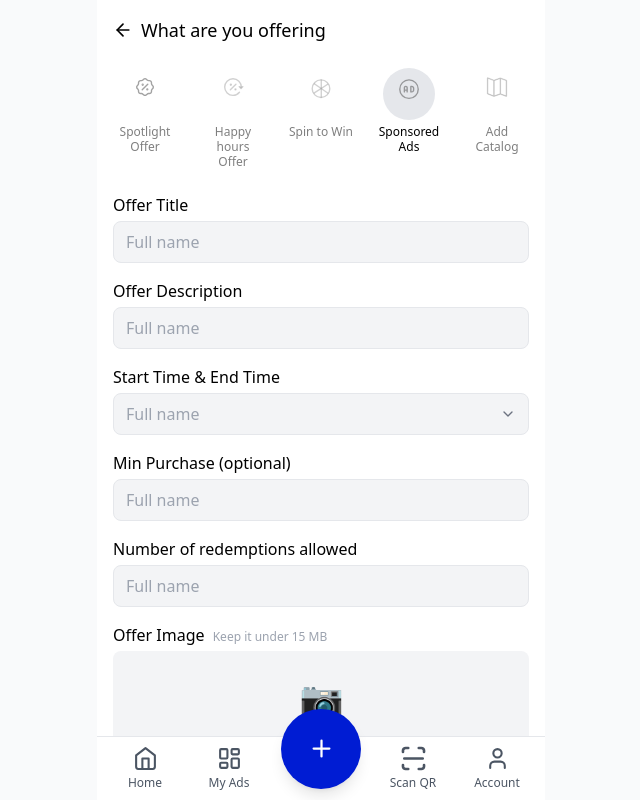
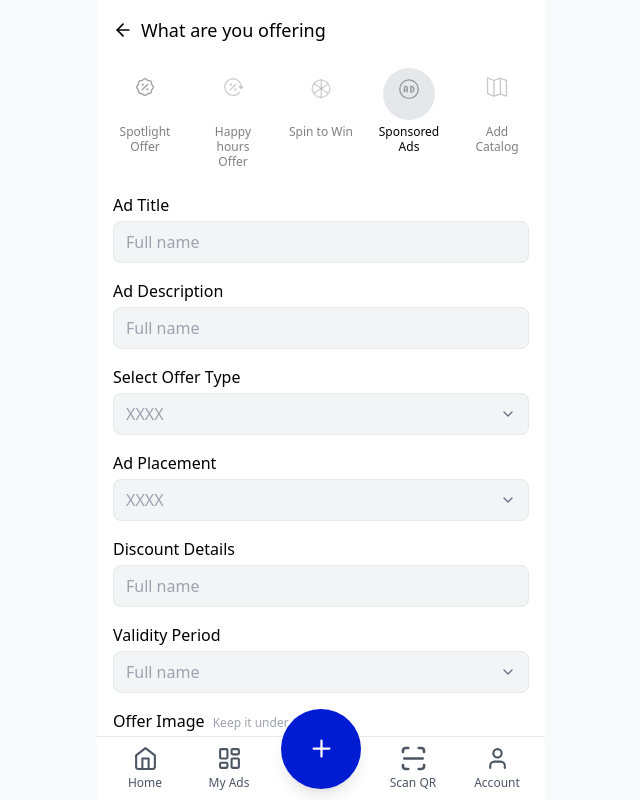
Before and after one commit to DevxD98/Owner-s-page, a React (Vite) app: page /create-offer in a window 1280 px wide. Both pictures are taken after a click on the button "Sponsored Ads". Shown: the top 800 px of the page, without its empty margins (319-959 px from the left). Built offline with nearby package versions, Linux system fonts and the light colour scheme.

Commit message:
Update CreateOfferPage to handle image icon changes

```diff
--- a/src/pages/CreateOfferPage.jsx
+++ b/src/pages/CreateOfferPage.jsx
@@ -6,6 +6,7 @@ import HappyhoursOfferIcon from '../components/icons/HappyhoursOfferIcon';
 import SpintoWinIcon from '../components/icons/SpintoWinIcon';
 import SponsoredAdsIcon from '../components/icons/SponsoredAdsIcon';
 import AddCatalogIcon from '../components/icons/AddCatalogIcon';
+import CameraIcon from '../components/icons/CameraIcon';
 import { useApp } from '../contexts/AppContext';
 
 const offerTypes = [
@@ -147,7 +148,7 @@ const CreateOfferPage = () => {
           <div>
             <label className="block font-medium mb-1">Offer Image <span className="text-xs text-gray-400 ml-1">Keep it under 15 MB</span></label>
             <div className="w-full h-24 bg-gray-100 rounded-lg flex items-center justify-center border-2 border-dashed border-gray-300 cursor-pointer hover:bg-gray-50 transition-colors">
-              <span className="text-gray-500 text-4xl">📷</span>
+              <CameraIcon size={36} className="text-gray-500" />
             </div>
           </div>
 
@@ -245,7 +246,7 @@ const CreateOfferPage = () => {
           <div>
             <label className="block font-medium mb-1">Offer Image <span className="text-xs text-gray-400 ml-1">Keep it under 15 MB</span></label>
             <div className="w-full h-24 bg-gray-100 rounded-lg flex items-center justify-center border-2 border-dashed border-gray-300 cursor-pointer hover:bg-gray-50 transition-colors">
-              <span className="text-gray-500 text-4xl">📷</span>
+              <CameraIcon size={36} className="text-gray-500" />
             </div>
           </div>
 
@@ -280,8 +281,124 @@ const CreateOfferPage = () => {
         </form>
       )}
 
+      {/* Sponsored Ads Form */}
+      {selectedOfferType === 'sponsored' && (
+        <form className="flex flex-col px-4 gap-4" onSubmit={handleSubmit}>
+          <div>
+            <label className="block font-medium mb-1">Ad Title</label>
+            <input
+              name="title"
+              value={offerData.title}
+              onChange={handleInputChange}
+              className="w-full rounded-lg border bg-gray-100 px-3 py-2"
+              placeholder="Full name"
+            />
+          </div>
+
+          <div>
+            <label className="block font-medium mb-1">Ad Description</label>
+            <input
+              name="description"
+              value={offerData.description}
+              onChange={handleInputChange}
+              className="w-full rounded-lg border bg-gray-100 px-3 py-2"
+              placeholder="Full name"
+            />
+          </div>
+
+          <div>
+            <label className="block font-medium mb-1">Select Offer Type</label>
+            <div className="relative w-full rounded-lg border bg-gray-100 px-3 py-2 flex items-center">
+              <input
+                name="offerType"
+                value={offerData.offerType}
+                onChange={handleInputChange}
+                className="flex-1 bg-transparent outline-none"
+                placeholder="XXXX"
+              />
+              <ChevronDown size={16} className="text-gray-500" />
+            </div>
+          </div>
+
+          <div>
+            <label className="block font-medium mb-1">Ad Placement</label>
+            <div className="relative w-full rounded-lg border bg-gray-100 px-3 py-2 flex items-center">
+              <input
+                name="adPlacement"
+                value={offerData.adPlacement}
+                onChange={handleInputChange}
+                className="flex-1 bg-transparent outline-none"
+                placeholder="XXXX"
+              />
+              <ChevronDown size={16} className="text-gray-500" />
+            </div>
+          </div>
+
+          <div>
+            <label className="block font-medium mb-1">Discount Details</label>
+            <input
+              name="discountDetails"
+              value={offerData.discountDetails}
+              onChange={handleInputChange}
+              className="w-full rounded-lg border bg-gray-100 px-3 py-2"
+              placeholder="Full name"
+            />
+          </div>
+
+          <div>
+            <label className="block font-medium mb-1">Validity Period</label>
+            <div className="relative w-full rounded-lg border bg-gray-100 px-3 py-2 flex items-center">
+              <input
+                name="validityPeriod"
+                value={offerData.validityPeriod}
+                onChange={handleInputChange}
+                className="flex-1 bg-transparent outline-none"
+                placeholder="Full name"
+              />
+              <ChevronDown size={16} className="text-gray-500" />
+            </div>
+          </div>
+
+          <div>
+            <label className="block font-medium mb-1">Offer Image <span className="text-xs text-gray-400 ml-1">Keep it under 15 MB</span></label>
+            <div className="w-full h-24 bg-gray-100 rounded-lg flex items-center justify-center border-2 border-dashed border-gray-300 cursor-pointer hover:bg-gray-50 transition-colors">
+              <CameraIcon size={36} className="text-gray-500" />
+            </div>
+          </div>
+
+          <div className="flex items-center justify-between mt-2">
+            <span className="font-medium">Ad Visibility</span>
+            <label className="relative inline-flex items-center cursor-pointer">
+              <input
+                type="checkbox"
+                checked={offerData.isVisible}
+                onChange={handleToggleChange}
+                className="sr-only peer"
+              />
+              <div className="w-11 h-6 bg-gray-200 peer-focus:outline-none peer-focus:ring-4 peer-focus:ring-blue-300 rounded-full peer peer-checked:after:translate-x-full rtl:peer-checked:after:-translate-x-full peer-checked:after:border-white after:content-[''] after:absolute after:top-[2px] after:left-[2px] after:bg-white after:border-gray-300 after:border after:rounded-full after:h-5 after:w-5 after:transition-all peer-checked:bg-blue-600"></div>
+            </label>
+          </div>
+
+          <div className="mt-4 mb-8 flex space-x-4">
+            <button
+              type="button"
+              onClick={() => navigate(-1)}
+              className="flex-1 py-3 border border-blue-600 text-blue-600 font-medium rounded-lg"
+            >
+              Cancel
+            </button>
+            <button
+              type="submit"
+              className="flex-1 py-3 bg-blue-600 text-white font-medium rounded-lg"
+            >
+              Create
+            </button>
+          </div>
+        </form>
+      )}
+
       {/* Other Offer Types Form */}
-      {selectedOfferType !== 'spotlight' && selectedOfferType !== 'spintowin' && (
+      {selectedOfferType !== 'spotlight' && selectedOfferType !== 'spintowin' && selectedOfferType !== 'sponsored' && (
         <form className="flex flex-col px-4 gap-4" onSubmit={handleSubmit}>
           <div>
             <label className="block font-medium mb-1">Offer Title</label>
@@ -343,8 +460,8 @@ const CreateOfferPage = () => {
 
           <div>
             <label className="block font-medium mb-1">Offer Image <span className="text-xs text-gray-400 ml-1">Keep it under 15 MB</span></label>
-            <div className="w-full h-24 bg-gray-100 rounded-lg flex items-center justify-center">
-              <span className="text-gray-500 text-4xl">📷</span>
+            <div className="w-full h-24 bg-gray-100 rounded-lg flex items-center justify-center border-2 border-dashed border-gray-300 cursor-pointer hover:bg-gray-50 transition-colors">
+              <CameraIcon size={36} className="text-gray-500" />
             </div>
           </div>
 
```
